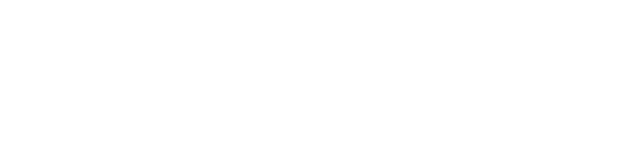
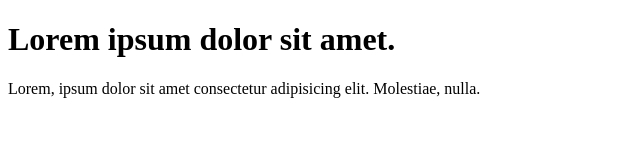
Before and after one commit to PabloMuz/first-repo, a plain HTML site: page index.html in a window 1280 px wide. Shown: the whole page, without its empty margins (0-640 px from the left). Drawn offline with Linux system fonts and the light colour scheme.

Commit message:
second commit

```diff
--- a/index.html
+++ b/index.html
@@ -6,6 +6,7 @@
     <title>Document</title>
 </head>
 <body>
-
+    <h1>Lorem ipsum dolor sit amet.</h1>
+    <p>Lorem, ipsum dolor sit amet consectetur adipisicing elit. Molestiae, nulla.</p>
 </body>
 </html>
```
